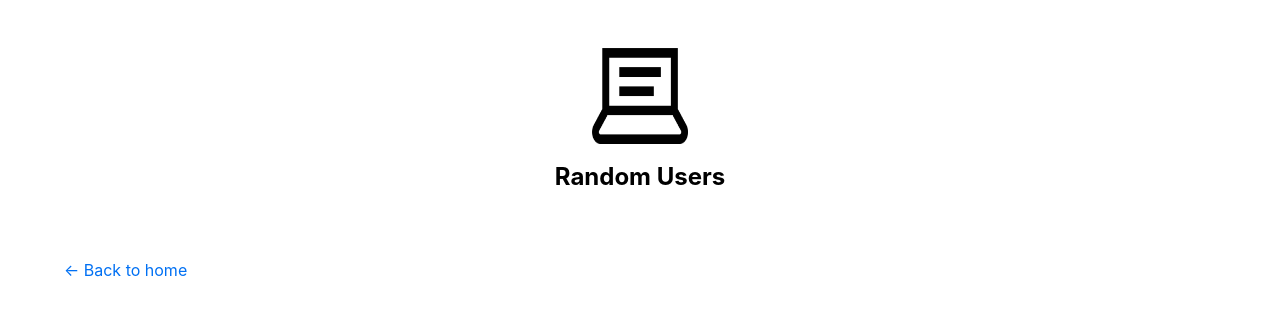
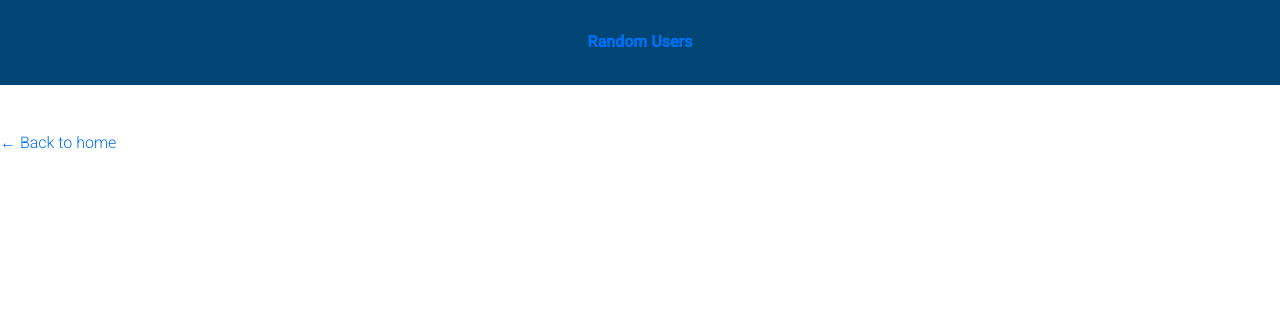
Before and after one commit to Mitso/profiles-blog, a Next.js app: page /components/layout in a window 1280 px wide. Shown: the top 314 px of the page. Built offline with nearby package versions, Linux system fonts and the light colour scheme.

Commit message:
UI cards

```diff
--- a/pages/_app.js
+++ b/pages/_app.js
@@ -1,5 +1,9 @@
 import '../public/style/global.scss'
 
+/*
+  NOTE: APP Components
+  - Enables us to use the global styles across the app
+*/
 export default function App({ Component, pageProps }) {
   return <Component {...pageProps} />
 }
--- a/pages/components/layout.js
+++ b/pages/components/layout.js
@@ -27,31 +27,13 @@ export default function Layout({children, home}) {
 
       <header className={styles.header}>
       {home ? (
-          <>
-            <img
-              src="/img/clipart.png"
-              className={`${styles.headerHomeImage} ${utilStyles.borderGeneral}`}
-              alt={name}
-            />
-            <h1 className={utilStyles.heading2Xl}>{name}</h1>
-          </>
+          <h1 className={utilStyles.heading2Xl}>{name}</h1>
         ) : (
-          <>
+          <h2 className={utilStyles.headingLg}>
             <Link href="/">
-              <a>
-                <img
-                  src="/img/clipart.png"
-                  className={`${styles.headerImage} ${utilStyles.borderGeneral}`}
-                  alt={name}
-                />
-              </a>
+              <a>{name}</a>
             </Link>
-            <h2 className={utilStyles.headingLg}>
-              <Link href="/">
-                <a className={utilStyles.colorInherit}>{name}</a>
-              </Link>
-            </h2>
-          </>
+          </h2>
         )}
       </header>
 
--- a/pages/components/layout.module.scss
+++ b/pages/components/layout.module.scss
@@ -1,23 +1,23 @@
 .container {
-  //max-width: 36rem;
-  padding: 0 1rem;
-  margin: 3rem;
+  padding: 0;
 }
 
 .header {
-  display: flex;
-  flex-direction: column;
-  align-items: center;
+  background: rgb(0, 69, 116);
+  color: #fff;
+  padding: 1em 2em;
+  margin: 0 auto;
+  text-align: center;
   &Image {
-    width: 6rem;
-    height: 6rem;
+    width: 6em;
+    height: 6em;
   }
   &HomeImage {
-    width: 8rem;
-    height: 8rem;
+    width: 8em;
+    height: 8em;
   }
 }
 
 .backToHome {
-  margin: 3rem 0 0;
+  margin: 3em 0 0;
 }
--- a/public/style/global.scss
+++ b/public/style/global.scss
@@ -1,10 +1,16 @@
+/*
+  Global Reset Styles
+*/
+
+@import url('https://fonts.googleapis.com/css2?family=Roboto:wght@300;500&display=swap');
+
 html,
 body {
   padding: 0;
   margin: 0;
-  font-family: -apple-system, BlinkMacSystemFont, Segoe UI, Roboto, Oxygen, Ubuntu,
-    Cantarell, Fira Sans, Droid Sans, Helvetica Neue, sans-serif;
-  line-height: 1.6;
+  font-family: 'Roboto', sans-serif;
+  font-weight: 300;
+  line-height: 1.3;
   font-size: 16px;
 }
 
@@ -26,11 +32,9 @@ img {
   display: block;
 }
 
-h4, h5, h6, p {
+h1, h2 ,h3 , h4, h5, h6, p {
   margin: 0;
 }
-
-
 
 ul, li {
   list-style: none;
--- a/public/style/utils.module.scss
+++ b/public/style/utils.module.scss
@@ -1,43 +1,23 @@
-.heading2Xl {
-  font-size: 2.5rem;
-  line-height: 1.2;
-  font-weight: 800;
-  letter-spacing: -0.05rem;
-  margin: 1rem 0;
+.content {
+  text-align: center;
+  padding: 2em 0;
+  &Topics {
+    padding: 0 0 2em;
+  }
 }
 
-.headingXl {
-  font-size: 2rem;
-  line-height: 1.3;
-  font-weight: 800;
-  letter-spacing: -0.05rem;
-  margin: 1rem 0;
-}
-
-.headingLg {
-  font-size: 1.5rem;
-  line-height: 1.4;
-  margin: 1rem 0;
-}
-
-.headingMd {
-  font-size: 1.2rem;
-  line-height: 1.5;
-}
-
-.borderGeneral {
-  display: block;
-}
-.borderCircle {
-  border-radius: 50%;
-}
-
-.colorInherit {
-  color: inherit;
-}
-
-.padding1px {
-  padding-top: 1px;
+.heading {
+  &2Xl {
+    font-size: 1.5em;
+    font-weight: 500;
+  }
+  &Lg {
+    font-size: 1em;
+    margin: 1em 0;
+  }
+  &Md {
+    font-weight: 300;
+  }
 }
 
 .list {
@@ -45,6 +25,14 @@
   display: flex;
   justify-content: flex-start;
   flex-wrap: wrap;
+  margin: 0 10%;
+  &Item {
+    margin: 10px 1em;
+    padding: 10px;
+    border-radius: 5px;
+    box-shadow: #edecea 0px 1px 5px 0px;
+    width: 350px;
+  }
   &ImgWrapper {
     text-align: center;
     margin: 0 auto;
@@ -52,22 +40,23 @@
   &Img {
     display: inline-block;
   }
-  &Item {
-    margin: 1rem;
-    width: 270px;
-  }
   &Name {
     text-align: center;
+    font-weight: bold;
     &:after {
       content: '';
       display: block;
     }
   }
-}
-.lightText {
-  color: #999;
+  &Details {
+    text-align: left;
+    margin: 10px 0;
+  }
+  &Label span {
+    font-weight: 500;
+  }
 }
 
-.details {
-  margin: 10px 0;
+.borderCircle {
+  border-radius: 50%;
 }
```
Also changed, not shown: _data/randon.json (+16 -0 lines), pages/index.js (+11 -13 lines), pages/profiles/[id].js (+3 -4 lines), public/img/clipart.png (deleted).
